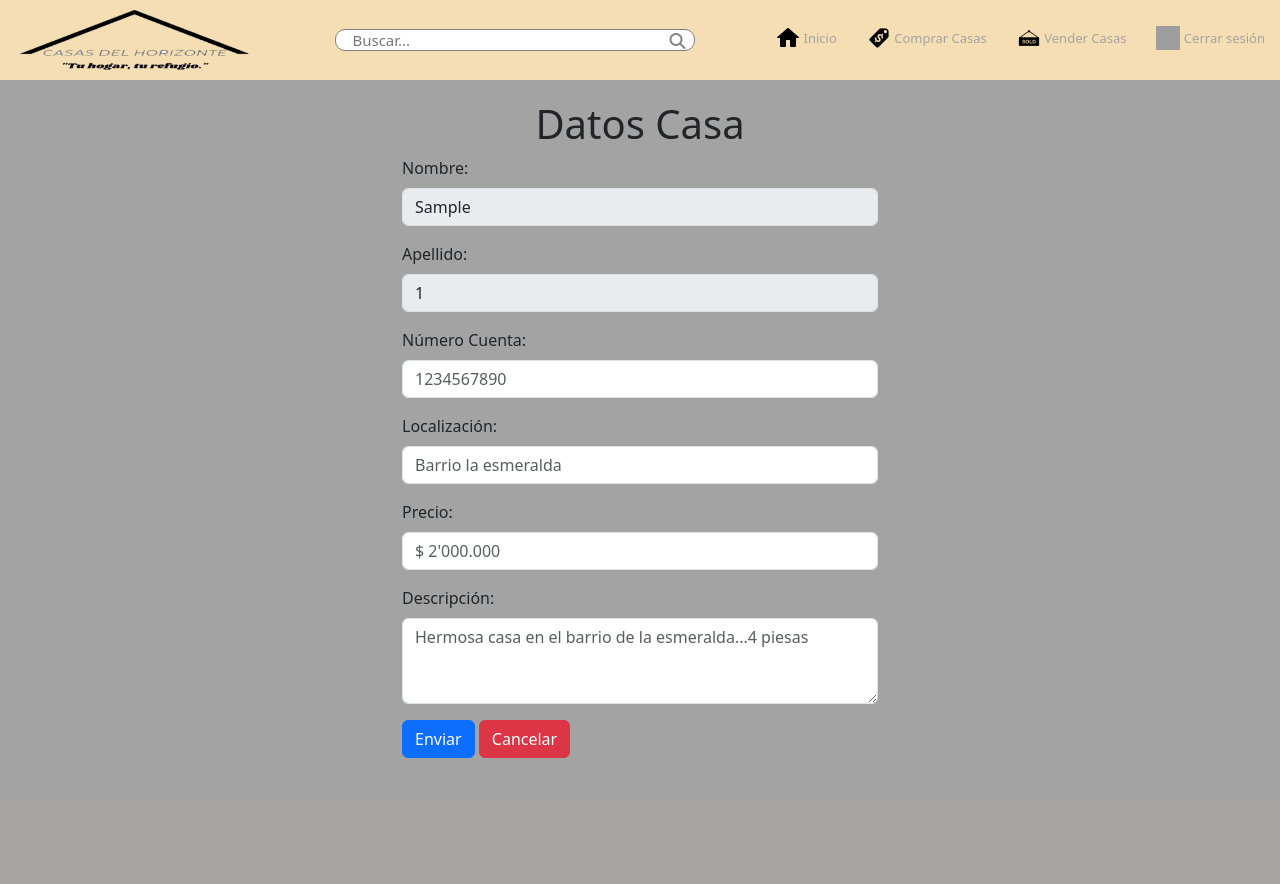
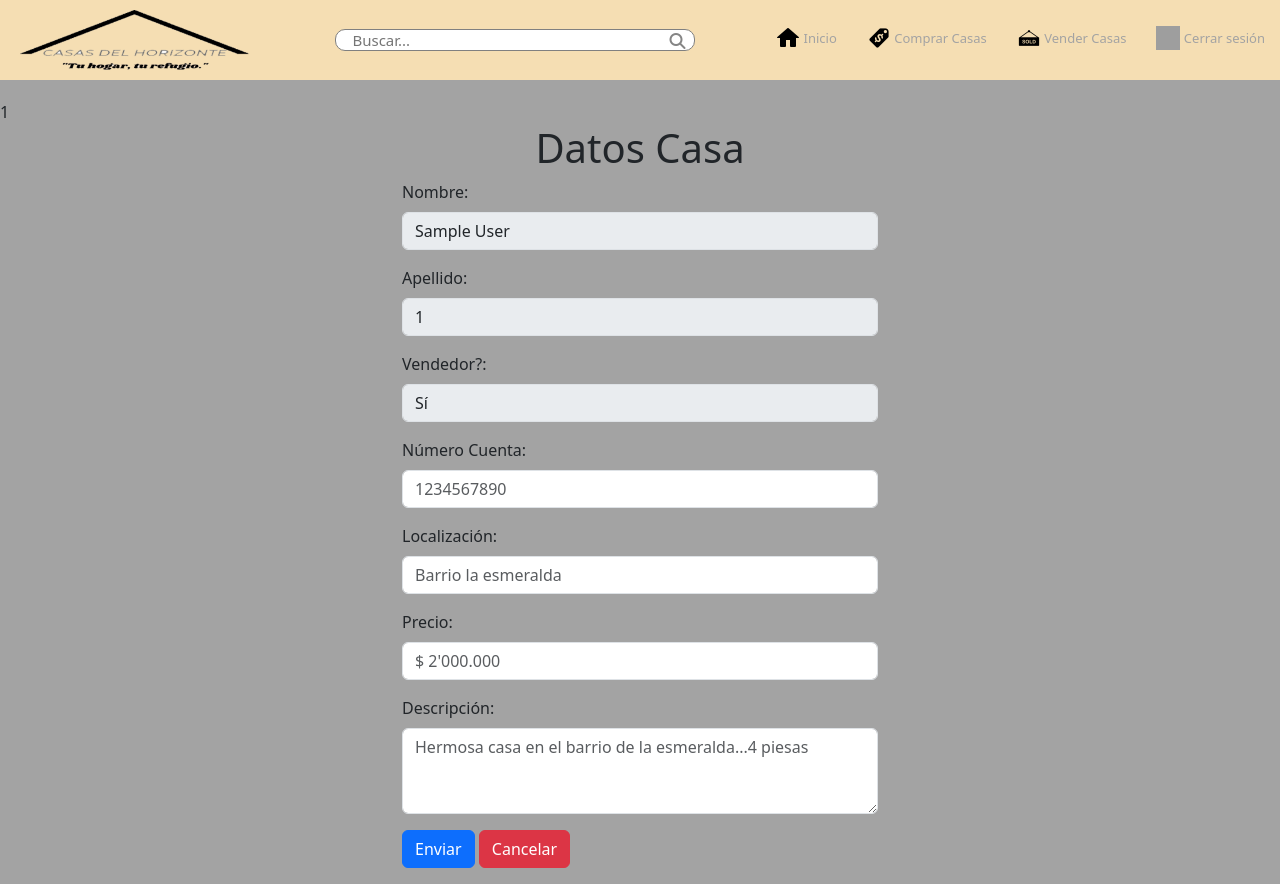
Before and after one commit to CarlosRivera4726/PaginasWeb_1, a PHP site: page /venderCasas.php in a window 1280 px wide. Before the commit the page ends 758 px from the top, so only its background shows below. Run offline with PHP 8.4, Linux system fonts and the light colour scheme; the visitor is signed in with stand-in values (Sample User, id 1); some libraries are stand-ins or nearby versions; grey boxes are pictures that could not be loaded.

Commit message:
Añadido VendedorDao y controller, modificacion de estado usuario

```diff
--- a/pagina_web_corte_2/controllers/UserController.php
+++ b/pagina_web_corte_2/controllers/UserController.php
@@ -2,18 +2,29 @@
 include 'dao/UserDao.php';
 include_once 'database/connection.php';
 
-    class UserController {
+class UserController
+{
     private $userDao;
 
-        public function __construct(){ $this->userDao = new UserDao(new connection()); }
+    public function __construct()
+    {
+        $this->userDao = new UserDao(new connection());
+    }
 
     //guarda un usuario en la base de datos
-        public function guardar($usuario = User){
+    public function guardar($usuario = User)
+    {
         return $this->userDao->guardar($usuario);
     }
 
-        public function login($email){
+    public function login($email)
+    {
         return $this->userDao->login($email);
+    }
+
+    public function actualizarEstado($id)
+    {
+        return $this->userDao->actualizarEstado($id);
     }
 }
 
--- /dev/null
+++ b/pagina_web_corte_2/controllers/VendedorController.php
@@ -0,0 +1,21 @@
+<?php
+include 'dao/VendedorDao.php';
+include_once 'database/connection.php';
+
+class VendedorController
+{
+    private $vendedorDao;
+
+    public function __construct()
+    {
+        $this->vendedorDao = new VendedorDao(new connection());
+    }
+
+    //guarda un usuario en la base de datos
+    public function guardar($vendedor = Vendedor)
+    {
+        return $this->vendedorDao->guardar($vendedor);
+    }
+}
+
+?>
--- a/pagina_web_corte_2/dao/UserDao.php
+++ b/pagina_web_corte_2/dao/UserDao.php
@@ -1,17 +1,22 @@
 <?php
 include 'models/UserModel.php';
 
-    class UserDao{
+class UserDao
+{
 
     private $connection;
     private $table = "USUARIO";
 
 
-        public function __construct($connection){ $this->connection = $connection; }
+    public function __construct($connection)
+    {
+        $this->connection = $connection;
+    }
 
-        public function guardar($usuario) {
+    public function guardar($usuario)
+    {
         try {
-                $query = "INSERT INTO ".$this->table." (NOMBRE, APELLIDO, EMAIL, GENERO, CLAVE) VALUES (:nombre, :apellido, :email, :genero, :clave)";
+            $query = "INSERT INTO " . $this->table . " (NOMBRE, APELLIDO, EMAIL, GENERO, CLAVE) VALUES (:nombre, :apellido, :email, :genero, :clave)";
             $stmt = $this->connection->prepare($query);
 
             $nombre = $usuario->getNombre();
@@ -31,27 +36,25 @@
 
             $stmt->execute();
             return true;
-            } catch(PDOException $ex) {
+        } catch (PDOException $ex) {
             return $ex->getMessage();
-            } finally{
+        } finally {
             $this->closeConnection();
         }
     }
 
-        public function login($email){
-            try{
-                $query = "SELECT * FROM ".$this->table." WHERE EMAIL=:email";
+    public function login($email)
+    {
+        try {
+            $query = "SELECT * FROM " . $this->table . " WHERE EMAIL=:email";
             $stmt = $this->connection->prepare($query);
             $stmt->bindParam(':email', $email);
             $stmt->execute();
-                /*
-                    $user[0]['APELLIDO'];
-                    $_SESSION['email'] = $user[0]['EMAIL'];
-                    $_SESSION['genero'] = $user[0]['GENERO'];
-                */
+
             $resultSet = $stmt->fetchAll(PDO::FETCH_ASSOC);
-                if(count($resultSet) > 0){
-                    $usuario = new User($resultSet[0]['NOMBRE'],
+            if (count($resultSet) > 0) {
+                $usuario = new User(
+                    $resultSet[0]['NOMBRE'],
                     $resultSet[0]['APELLIDO'],
                     $resultSet[0]['EMAIL'],
                     $resultSet[0]['CLAVE'],
@@ -62,16 +65,39 @@
                 $usuario->setEsVendedor($resultSet[0]['ES_VENDEDOR']);
 
                 return $usuario;
-                } else{
+            } else {
                 return null;
             }
-            }catch(Exception $ex){
+        } catch (Exception $ex) {
             return "El correo no se encuentra registrado!";
-            }finally{
+        } finally {
             $this->closeConnection();
         }
     }
-        private function closeConnection(){ $this->connection = null; }
+    /*      UPDATE `venta_casas`.`USUARIO` SET `ES_VENDEDOR` = '1' WHERE (`ID` = '3'); */
+    public function actualizarEstado($id)
+    {
+        try {
+            $query = "UPDATE " . $this->table . " SET ES_VENDEDOR = 1 WHERE id=:id";
+            $stmt = $this->connection->prepare($query);
+            $stmt->bindParam(':id', $id);
+            if ($stmt->execute() !== false && $stmt->rowCount() > 0) {
+
+                $_SESSION['es_vendedor']=1;
+                return true;
+            } else {
+                return "El usuario no se actualizo con exito";
+            }
+        } catch (Exception $ex) {
+            return "El usuario no se encuentra registrado!";
+        } finally {
+            $this->closeConnection();
+        }
+    }
+    private function closeConnection()
+    {
+        $this->connection = null;
+    }
 }
 
 ?>
--- /dev/null
+++ b/pagina_web_corte_2/dao/VendedorDao.php
@@ -0,0 +1,46 @@
+<?php
+include 'models/VendedorModel.php';
+include 'controllers/UserController.php';
+
+class VendedorDao
+{
+
+    private $connection;
+    private $table = "VENDEDOR";
+
+
+    public function __construct($connection)
+    {
+        $this->connection = $connection;
+    }
+
+    public function guardar($vendedor = Vendedor)
+    {
+        try {
+            $query = "INSERT INTO " . $this->table . " (ID_USUARIO, NUMERO_CUENTA) VALUES (:id_usuario, :numero_cuenta)";
+            $stmt = $this->connection->prepare($query);
+
+            $id_usuario = $vendedor->getIdUsuario();
+            $stmt->bindParam(':id_usuario', $id_usuario);
+
+            $numeroCuenta = $vendedor->getNumeroCuenta();
+            $stmt->bindParam(':numero_cuenta', $numeroCuenta);
+            if($_SESSION['es_vendedor'] == 1 && $stmt->execute() && $stmt->rowCount() > 0){
+                return true;
+            }else{
+                $stmt->execute();
+                $usuarioController = new UserController();
+                $result = $usuarioController->actualizarEstado($vendedor->getIdUsuario());
+                if($result === true){
+                    return true;
+                }else{
+                    return $result;
+                }
+            }
+        } catch (PDOException $ex) {
+            return $ex->getMessage();
+        }
+    }
+}
+
+?>
--- a/pagina_web_corte_2/venderCasas.php
+++ b/pagina_web_corte_2/venderCasas.php
@@ -5,17 +5,29 @@
     <meta charset="UTF-8">
     <meta http-equiv="X-UA-Compatible" content="IE=edge">
     <meta name="viewport" content="width=device-width, initial-scale=1.0">
-    <title>Document</title>
+    <title>Vender Casas</title>
 </head>
 
 <body>
     <?php
 
     require_once "static/navBar.php";
+    include "controllers/VendedorController.php";
     // obtenida de funciones.php
 
     session_status_check();
 
+    if (isset($_POST['enviar'])) {
+        $vendedor = new Vendedor($_SESSION['id'], $_POST['numeroCuenta']);
+        $vendedorController = new VendedorController();
+        $result = $vendedorController->guardar($vendedor);
+        if ($result === true) {
+            echo '<div class="alert alert-success">Casa en venta con exito! </div>';
+        } else {
+            echo '<div class="alert alert-danger">La casa no se ha podido vender! ' . $result . ' </div>';
+        }
+    }
+    echo $_SESSION['id'];
     ?>
     <h1>Datos Casa</h1>
     <div class="container">
@@ -25,30 +37,34 @@
                 '
                     <div class="mb-3">
                         <label for="nombre" class="form-label">Nombre:</label>
-                        <input type="text" class="form-control" id="nombre" value=' . $_SESSION['nombre'] . ' disabled>
+                        <input type="text" class="form-control" id="nombre" value="' . $_SESSION['nombre'] . '" required disabled>
                     </div>
                     <div class="mb-3">
                         <label for="apellido" class="form-label">Apellido:</label>
-                        <input type="text" class="form-control" id="apellido" value=' . $_SESSION['apellido'] . ' disabled>
+                        <input type="text" class="form-control" id="apellido" value="' . $_SESSION['apellido'] . '" required disabled>
                     </div>
+                    <div class="mb-3">
+                    <label for="apellido" class="form-label">Vendedor?:</label>
+                    <input type="text" class="form-control" id="apellido" value="' . (($_SESSION['es_vendedor'] == 1) ? "Sí" : "No") . '" required disabled>
+                </div>
                 ';
             echo $form;
             ?>
             <div class="mb-3">
                 <label for="numeroCuenta" class="form-label">Número Cuenta:</label>
-                <input type="number" class="form-control" id="numeroCuenta" name="numeroCuenta"
-                    placeholder="1234567890">
+                <input type="number" class="form-control" id="numeroCuenta" name="numeroCuenta" placeholder="1234567890"
+                    required>
             </div>
 
             <div class="mb-3">
                 <label for="localizacion" class="form-label">Localización:</label>
                 <input type="text" class="form-control" id="localizacion" name="localizacion"
-                    placeholder="Barrio la esmeralda">
+                    placeholder="Barrio la esmeralda" required>
             </div>
 
             <div class="mb-3">
                 <label for="precio" class="form-label">Precio:</label>
-                <input type="number" class="form-control" id="precio" name="precio" placeholder="$ 2'000.000">
+                <input type="number" class="form-control" id="precio" name="precio" placeholder="$ 2'000.000" required>
             </div>
 
             <div class="mb-3">
@@ -60,7 +76,7 @@
             <div class="form-group mb-3">
                 <input class="btn btn-primary" type="submit" value="Enviar" name="enviar">
                 <?php
-                    echo '<a class="btn btn-danger" href="'.$url_limpia.'/index.php">Cancelar</a>';
+                echo '<a class="btn btn-danger" href="' . $url_limpia . '/index.php">Cancelar</a>';
                 ?>
             </div>
         </form>
```
Also changed, not shown: pagina_web_corte_2/login.php (+9 -5 lines). Lines whose indentation alone changed are shown as unchanged.
